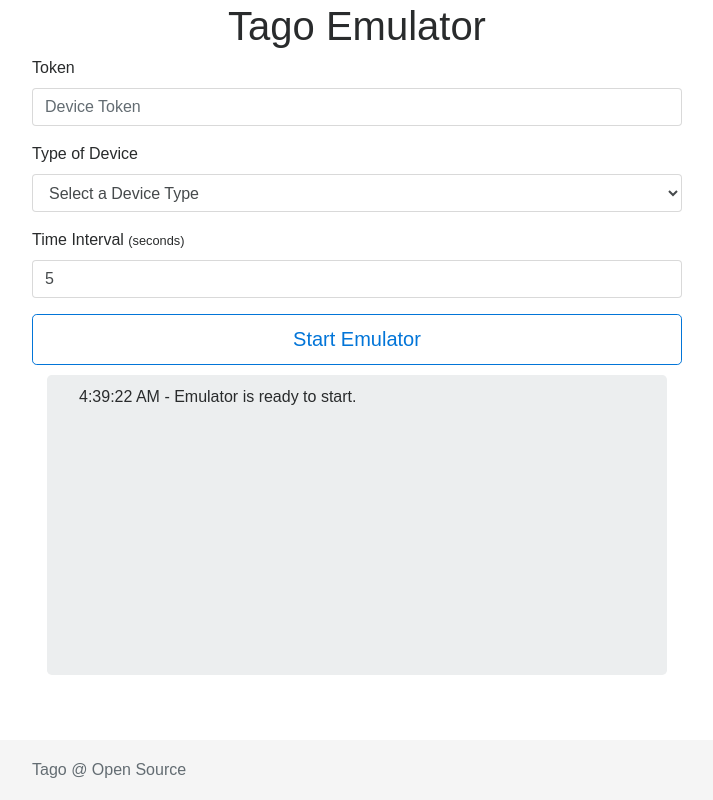
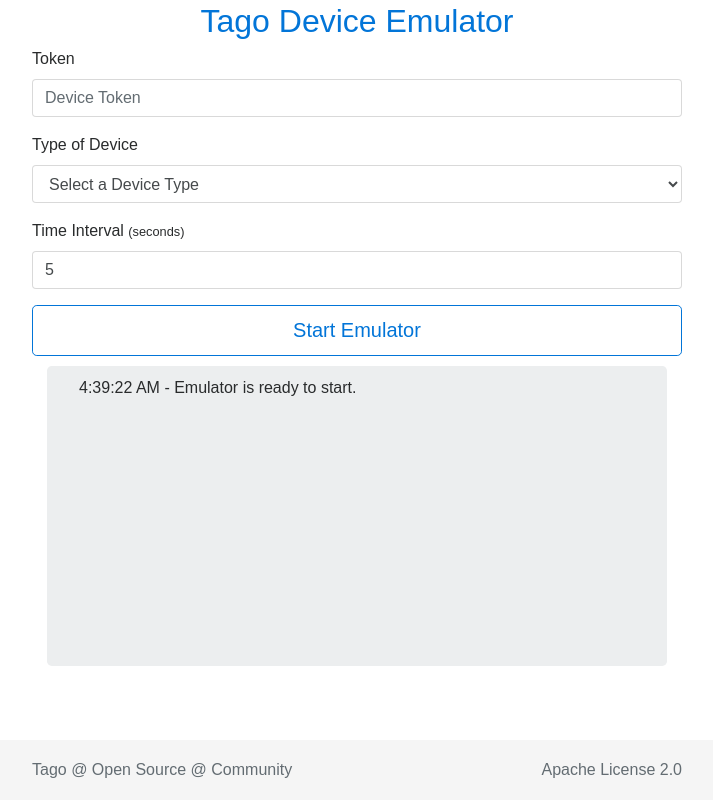
Before and after one commit to tago-io/emulator-devices, a React (Create React App) app: page / in a window 1280 px wide. Shown: the whole page, without its empty margins (283-996 px from the left). Built offline with nearby package versions, Linux system fonts and the light colour scheme.

Commit message:
added links on footer and minimal css fix

```diff
--- a/src/App.css
+++ b/src/App.css
@@ -24,6 +24,11 @@
 
 .mt-1 {
   text-align: center;
+  color: #0275d8;
+}
+
+.floatright {
+  float: right;
 }
 
 /* Custom page CSS
--- a/src/App.js
+++ b/src/App.js
@@ -93,7 +93,7 @@
       <div className="App">
         <div className="container">
           <div className="mt-1">
-            <h1>Tago Emulator</h1>
+            <h2>Tago Device Emulator</h2>
           </div>
           <form>
             <div className="form-group">
@@ -128,7 +128,12 @@
 
         <footer className="footer">
           <div className="container">
-            <span className="text-muted">Tago @ Open Source</span>
+            <a className="text-muted" href="https://tago.io" target="_blank">Tago</a>
+            <span className="text-muted"> @ </span>
+            <a className="text-muted" href="https://github.com/tago-io/emulator" target="_blank">Open Source</a>
+            <span className="text-muted"> @ </span>
+            <a className="text-muted" href="http://community.tago.io" target="_blank">Community</a>
+            <a className="text-muted floatright" href="https://github.com/tago-io/emulator/blob/master/LICENSE.md" target="_blank">Apache License 2.0</a>
           </div>
         </footer>
       </div>
```
